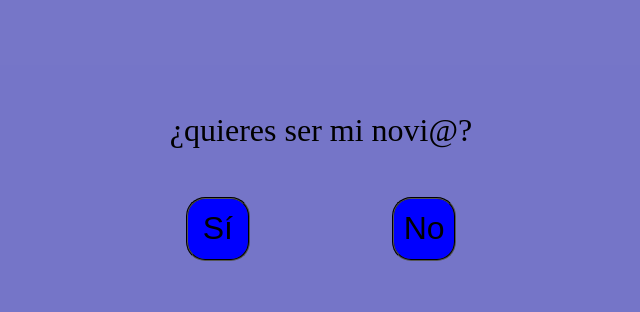
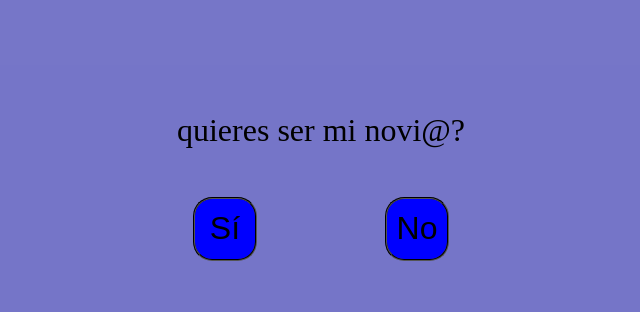
Before and after one commit to cebollatibia/boton, a plain HTML site: page index.html in a window 1280 px wide. Shown: the part 190-502 px from the top of the page, without its empty margins (319-959 px from the left). Drawn offline with Linux system fonts and the light colour scheme.

Commit message:
Update index.html
Juas

```diff
--- a/index.html
+++ b/index.html
@@ -10,7 +10,7 @@
 <body>
     <main>
         <div class="contenido">
-         <p>¿quieres ser mi novi@?</p>
+         <p>quieres ser mi novi@?</p>
          <div class="opciones">
                 <button class="opcionesbutton" id="botonsi">Sí</button>
                 <button class="opcionesbutton" id="botonno">No</button>
```
